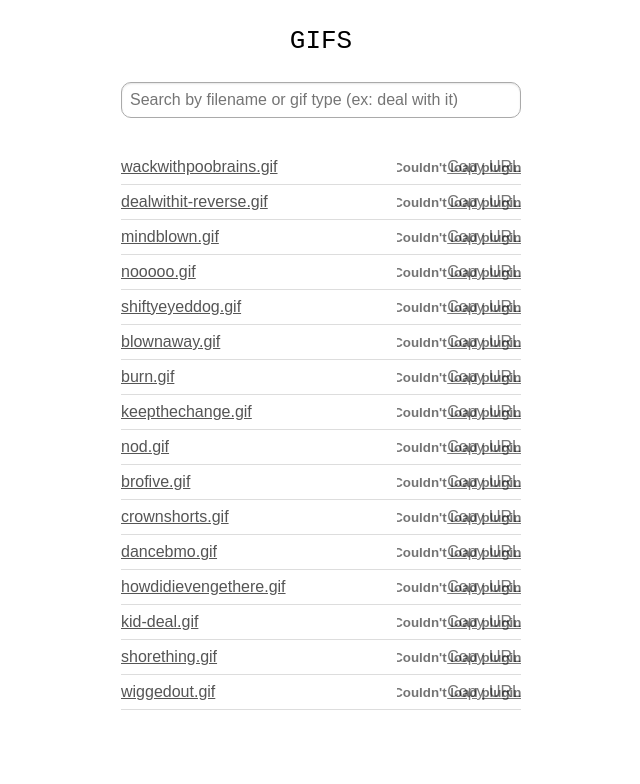
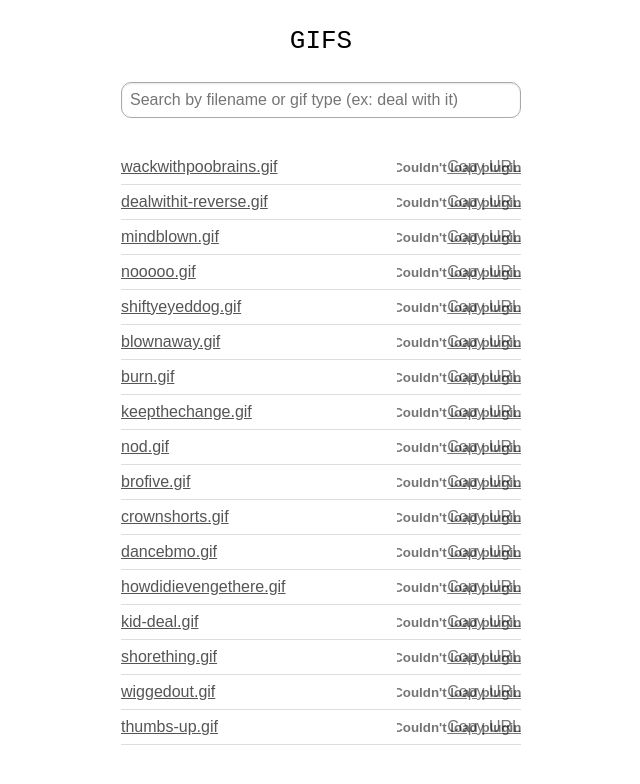
Before and after one commit to Uvacoder/uva-gifs, a Jekyll site: the page built from index.html, in a window 1280 px wide. Shown: the top 784 px of the page, without its empty margins (319-959 px from the left). Built offline with Jekyll 4.4.1, drawn with Linux system fonts in a browser that asks for light colours; Markdown is read by kramdown in place of the engine named in the settings.

Commit message:
Add thumbs up kid

```diff
--- a/_data/gifs.yaml
+++ b/_data/gifs.yaml
@@ -61,3 +61,7 @@
 - title: wiggedout
   tags: >
     scared, wtf, wat, disbelief, acting, 70s
+
+- title: thumbs-up
+  tags: >
+    approve, kid, 90s, computer
```
Also changed, not shown: img/thumbs-up.gif (added).
